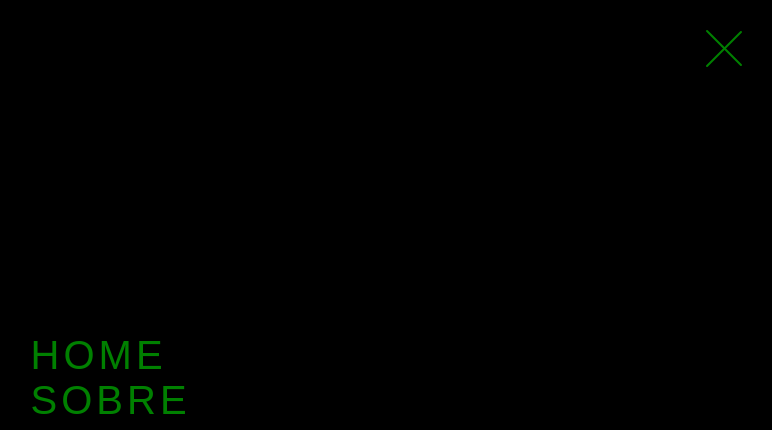
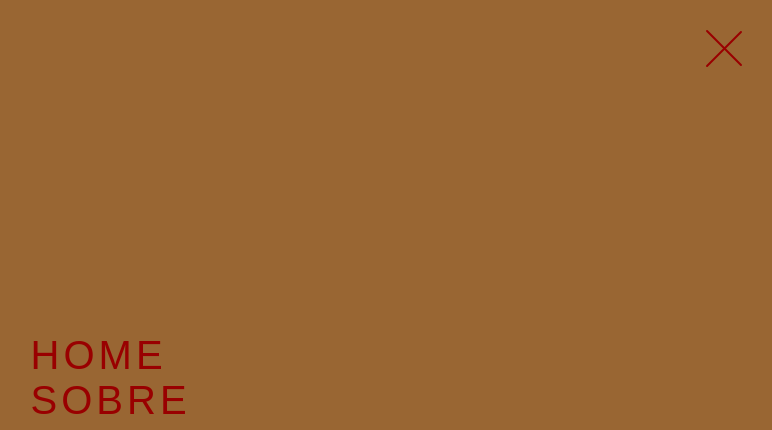
Before and after one commit to luanwend/menu-hamburguer-e-morphing-menu, a plain HTML site: page index.html in a window 1280 px wide. Both pictures are taken after a click on the label 1230 px from the left and 50 px from the top of the page. Shown: the top 430 px of the page, without its empty margins (506-1278 px from the left). Drawn offline with Linux system fonts and the light colour scheme; a web font is replaced by a local one.

Commit message:
Add files via upload

```diff
--- a/style.css
+++ b/style.css
@@ -152,7 +152,7 @@ a:hover{
 }
 .menu-itens ul li a{
 	margin: 10px 0;
-	color: green;
+	color: #990000;
 	text-decoration: none;
 	text-transform: uppercase;
 	letter-spacing: 4px;
@@ -162,7 +162,7 @@ a:hover{
 
 #toggle:checked + .checkbox .trace:nth-child(1){
 	transform: rotate(45deg);
-	background-color: green;
+	background-color:#990000;
 	top: 47px;
 }
 #toggle:checked + .checkbox .trace:nth-child(2){
@@ -173,17 +173,17 @@ a:hover{
 
 #toggle:checked + .checkbox .trace:nth-child(3){
 	transform: rotate(-45deg);
-	background-color: green;
+	background-color:#990000;
 	top: 48px;
 }
 
 #toggle:checked + .checkbox{
-	background-color: black;
+	background-color: #996633;
 
 }
 
 #toggle:checked ~ .menu{
-	box-shadow: 0px 0px 0px 100vmax black;
+	box-shadow: 0px 0px 0px 100vmax #996633;
 	z-index: 1;
 }
 #toggle:checked ~ .menu-itens{
```
